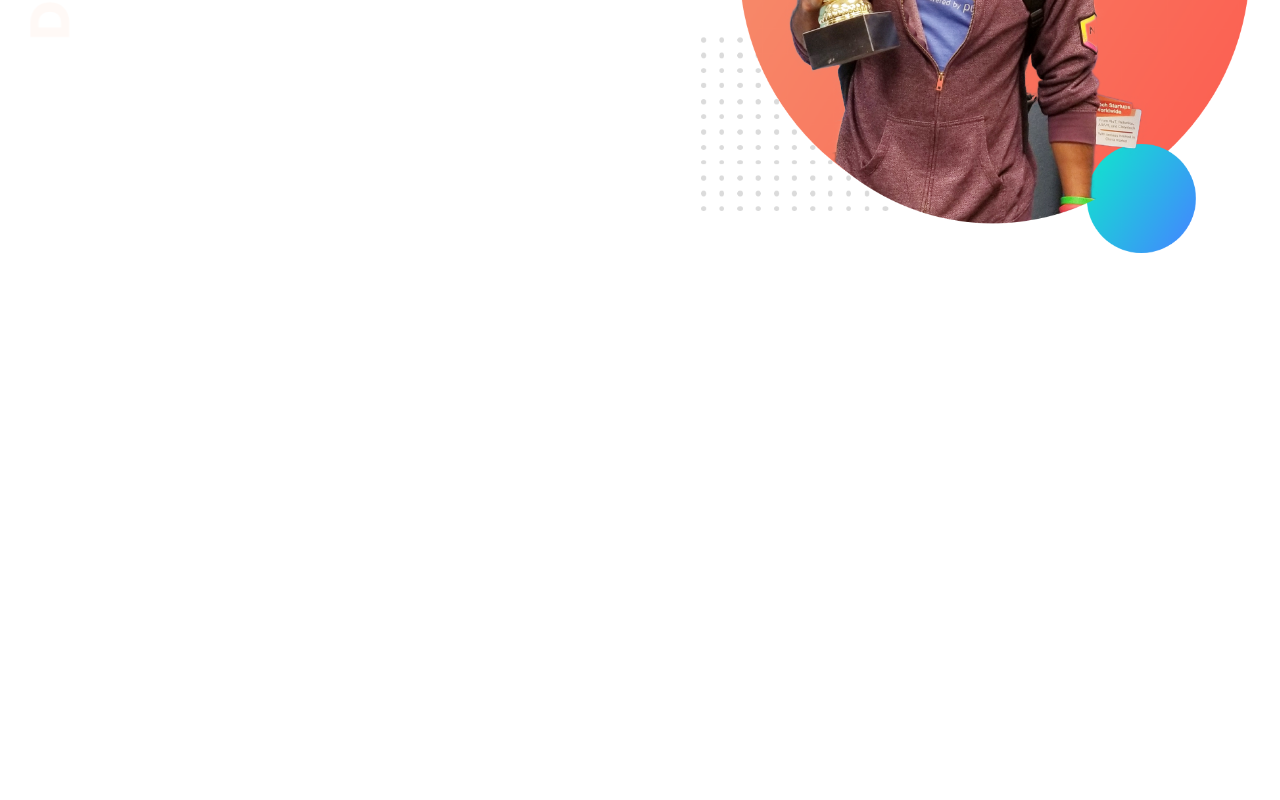
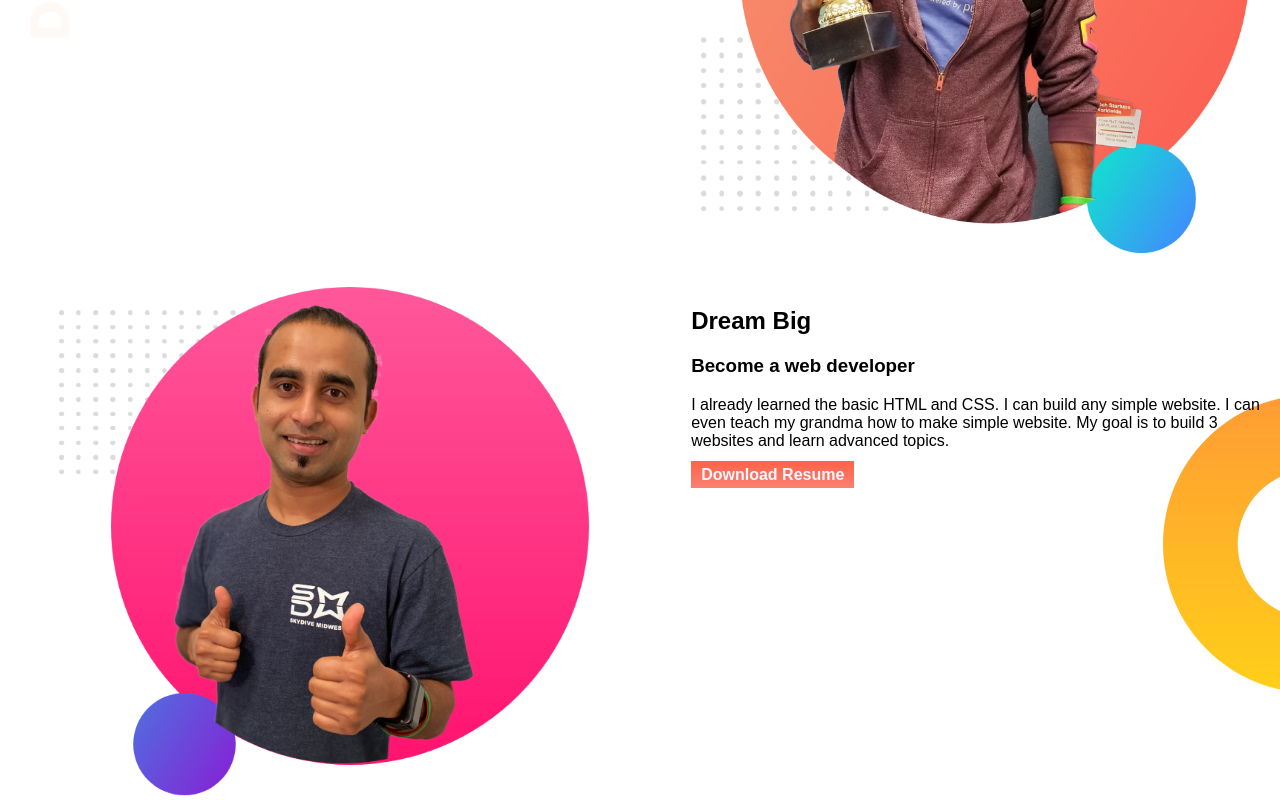
Before and after one commit to AmanatUMahmud/portfolio, a plain HTML site: page index.html in a window 1280 px wide. Shown: the part 322-1122 px from the top of the page. Before the commit the page ends 800 px from the top, so only its background shows below. Drawn offline with Linux system fonts and the light colour scheme; a web font is replaced by a local one.

Commit message:
dream big sec done

```diff
--- a/index.html
+++ b/index.html
@@ -26,6 +26,17 @@
             <img src="images/jhankar.png" alt="jhankar">
         </div>
     </section>
+    <section class="dream-big">
+        <div class="half-width">
+            <img src="images/jhankar2.png" alt="">
+        </div>
+        <div class="half-width dream" >
+            <h1>Dream Big</h1>
+            <h3>Become a web developer</h3>
+            <p>I already learned the basic HTML and CSS. I can build any simple website. I can even teach my grandma how to make simple website. My goal is to build 3 websites and learn advanced topics.</p>
+            <a  class="btn" target="_blank" href="https://www.google.com">Download Resume</a>
+        </div>
+    </section>
 </body>
 
 </html>
--- a/style.css
+++ b/style.css
@@ -1,28 +1,44 @@
-body{
+body {
     font-family: 'Mochiy Pop One', sans-serif;
-    margin:  0;
+    margin: 0;
 }
-span{
-    color:salmon;
+
+span {
+    color: salmon;
 }
-.btn{
+
+.btn {
     color: aliceblue;
     text-decoration: none;
     /* font-size:large; */
     font-weight: 600;
-    background-image: linear-gradient(tomato ,salmon);
+    background-image: linear-gradient(tomato, salmon);
     padding: 5px 10px;
 }
-.welcome{
+
+.welcome {
     display: flex;
     padding: 30px;
     background-image: url(images/top-banner.png);
     background-repeat: no-repeat;
 }
-.half-width{
+
+.half-width {
     width: 50%;
 }
-.half-width img{
+
+.half-width img {
     margin-left: 10%;
     width: 90%;
 }
+
+.dream-big {
+    display: flex;
+    background-image: url(images/dream-bg.png);
+    background-repeat: no-repeat;
+    background-position: right;
+}
+
+.dream {
+    margin-left: 8%;
+}
```
